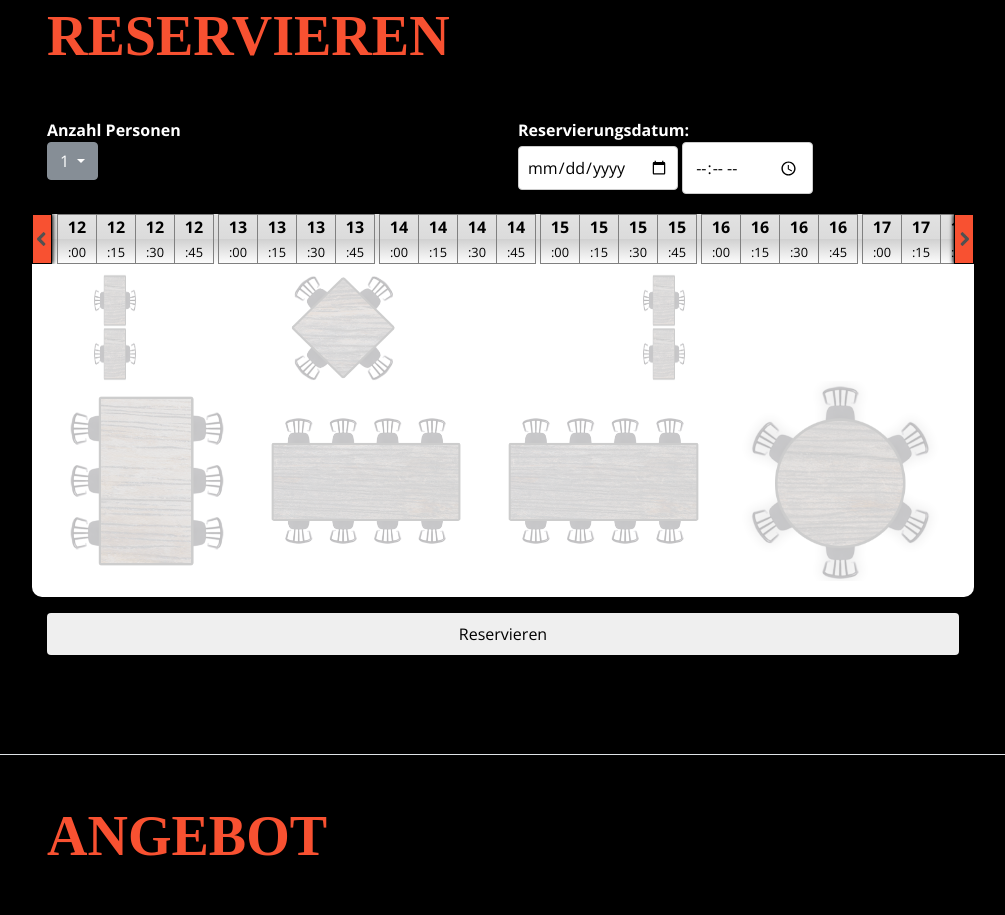
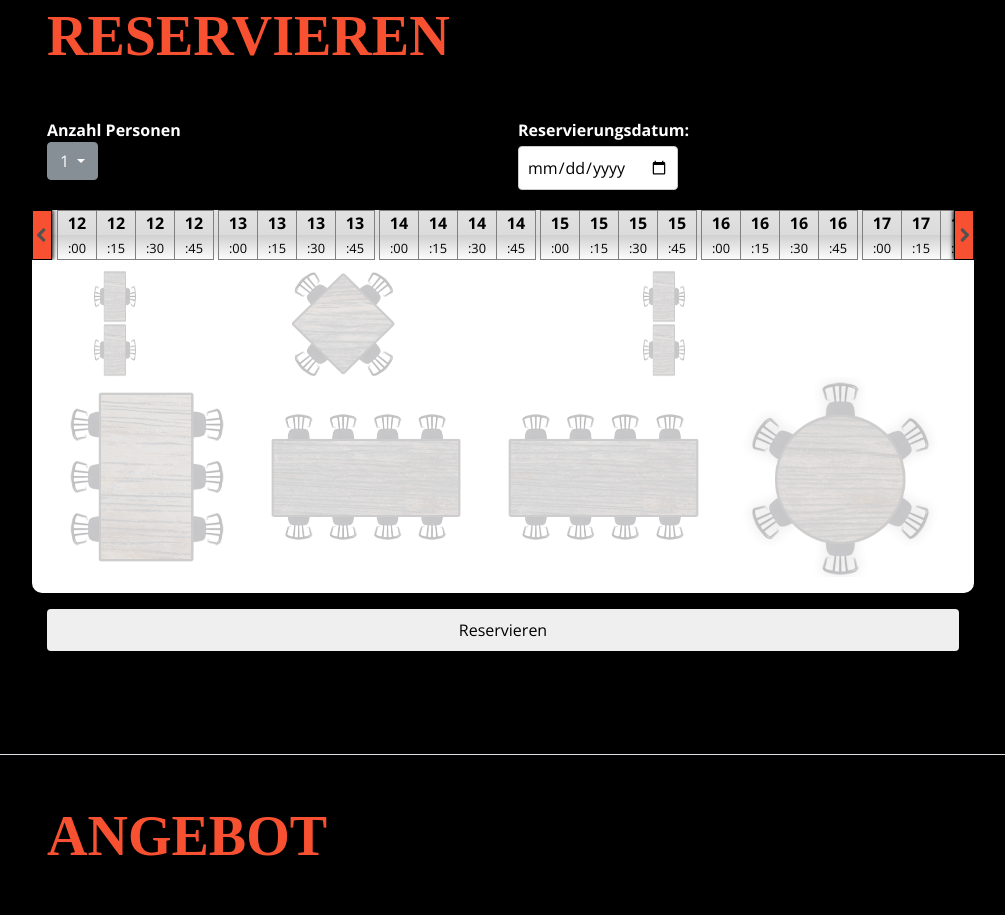
Before and after one commit to alinaaldea/lotusgarden, a plain HTML site: page frontend/index.html in a window 1280 px wide. Shown: the part 1624-2539 px from the top of the page, without its empty margins (273-1278 px from the left). Drawn offline with nearby package versions, Linux system fonts and the light colour scheme; a web font is replaced by a local one.

Commit message:
Timepicker fix

```diff
--- a/frontend/index.html
+++ b/frontend/index.html
@@ -151,7 +151,6 @@
 						<div class="col-lg-6">
 								<b>Reservierungsdatum:</b><br>
 								<input class="p-2 mt-1" type="date" name="date" id="dateField">
-								<input type="time" id="timeField" min="12:00" max="24:00">
 						</div>
 					</div>
 					<div class="row">
--- a/frontend/js/reservation.js
+++ b/frontend/js/reservation.js
@@ -94,6 +94,7 @@ function createTableList (tblList) {
 
     for(table of tblList) {
         var id = table.table_id - 1;
+        if(!tbls[id]) return false;
         tbls[id].minutes_available = table.minutes_available;
         tbls[id].free = table.minutes_available >= 60;
         tbls[id].minSeats = seats >= tblMinSeats[id];
--- a/frontend/js/timePicker.js
+++ b/frontend/js/timePicker.js
@@ -19,7 +19,7 @@ $(document).ready(function(){
 
     tp.mousemove(mouseMoveHandler);
 
-    for (var i = 12; i < 23; i++) {
+    for (var i = 12; i < 24; i++) {
         for (var j = 00; j < 60; j += 15) {
             tp.append(createTimeSlot(h(i), h(j)));
         }
@@ -58,5 +58,5 @@ function pastClick (e) {
 }
 
 function timeSlotClickHandler (e) {
-    console.log(e.target);
+    console.log(e.currentTarget.id);
 }
```
